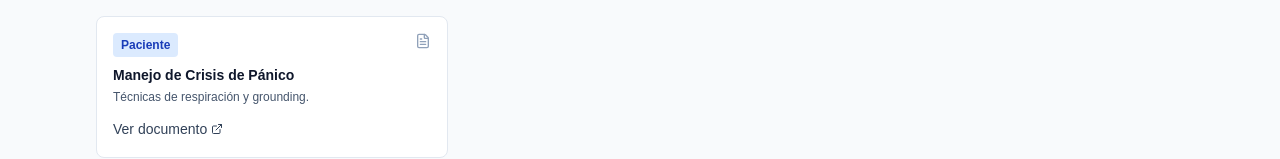
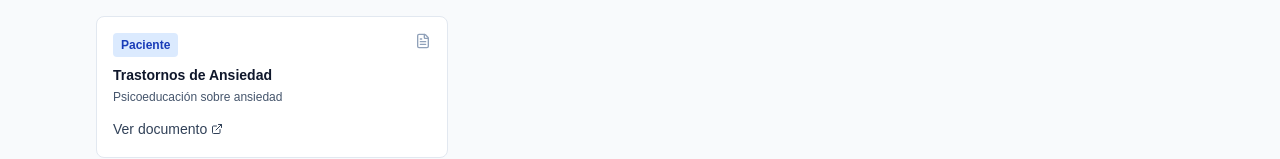
Before and after one commit to psiquitools/psiqui-tools, a Next.js app: page /recursos-psicoeducacion in a window 1280 px wide. Shown: the part 560-719 px from the top of the page. Built offline with nearby package versions, Linux system fonts and the light colour scheme.

Commit message:
Psicoeducacion ansiedad nombre

```diff
--- a/app/recursos-psicoeducacion/page.tsx
+++ b/app/recursos-psicoeducacion/page.tsx
@@ -64,10 +64,10 @@ const CATEGORIES: Category[] = [
         icon: Zap,
         resources: [
             {
-                title: "Manejo de Crisis de Pánico",
+                title: "Trastornos de Ansiedad",
                 type: "Paciente",
                 url: "/pdfs/ansiedad/ansiedad.pdf",
-                description: "Técnicas de respiración y grounding.",
+                description: "Psicoeducación sobre ansiedad",
             },
         ],
     },
```
